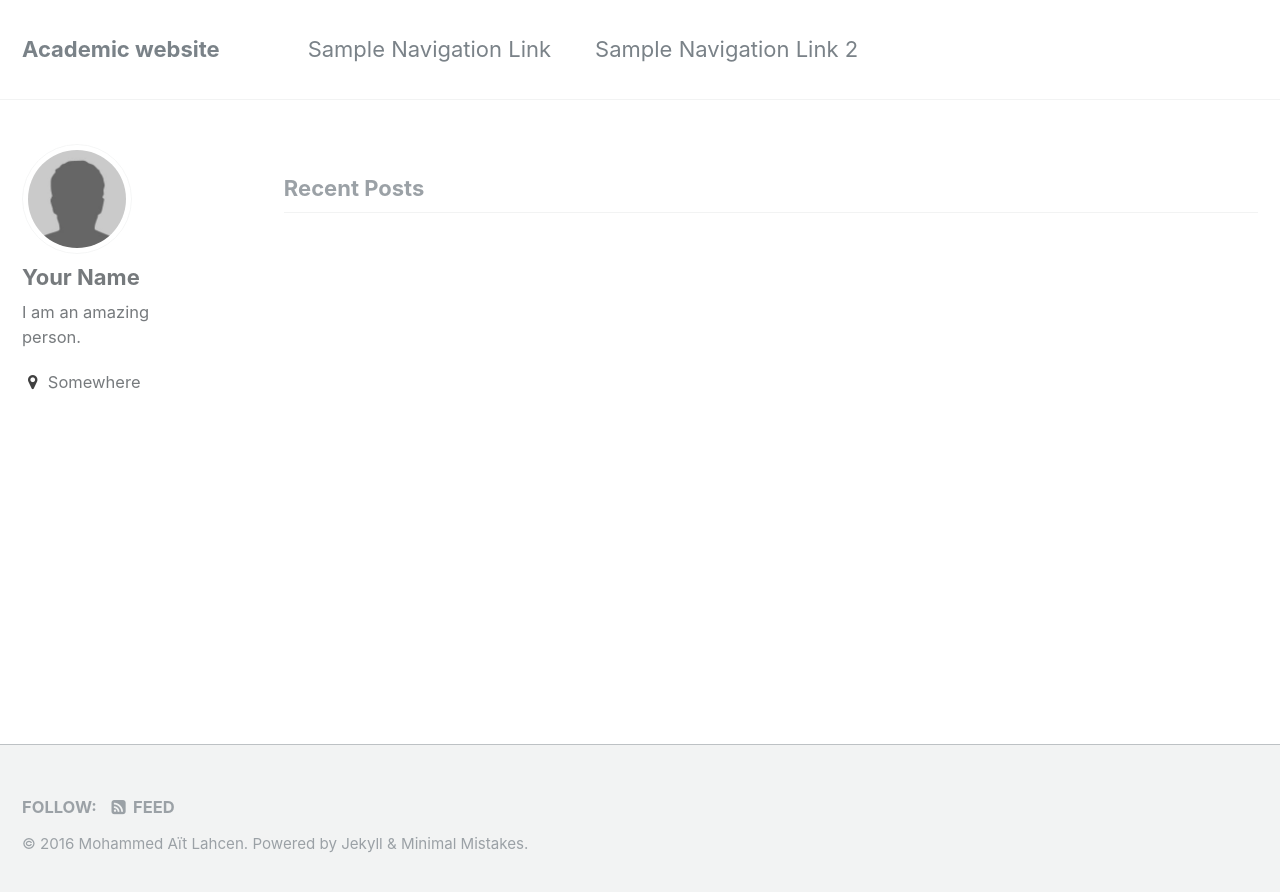
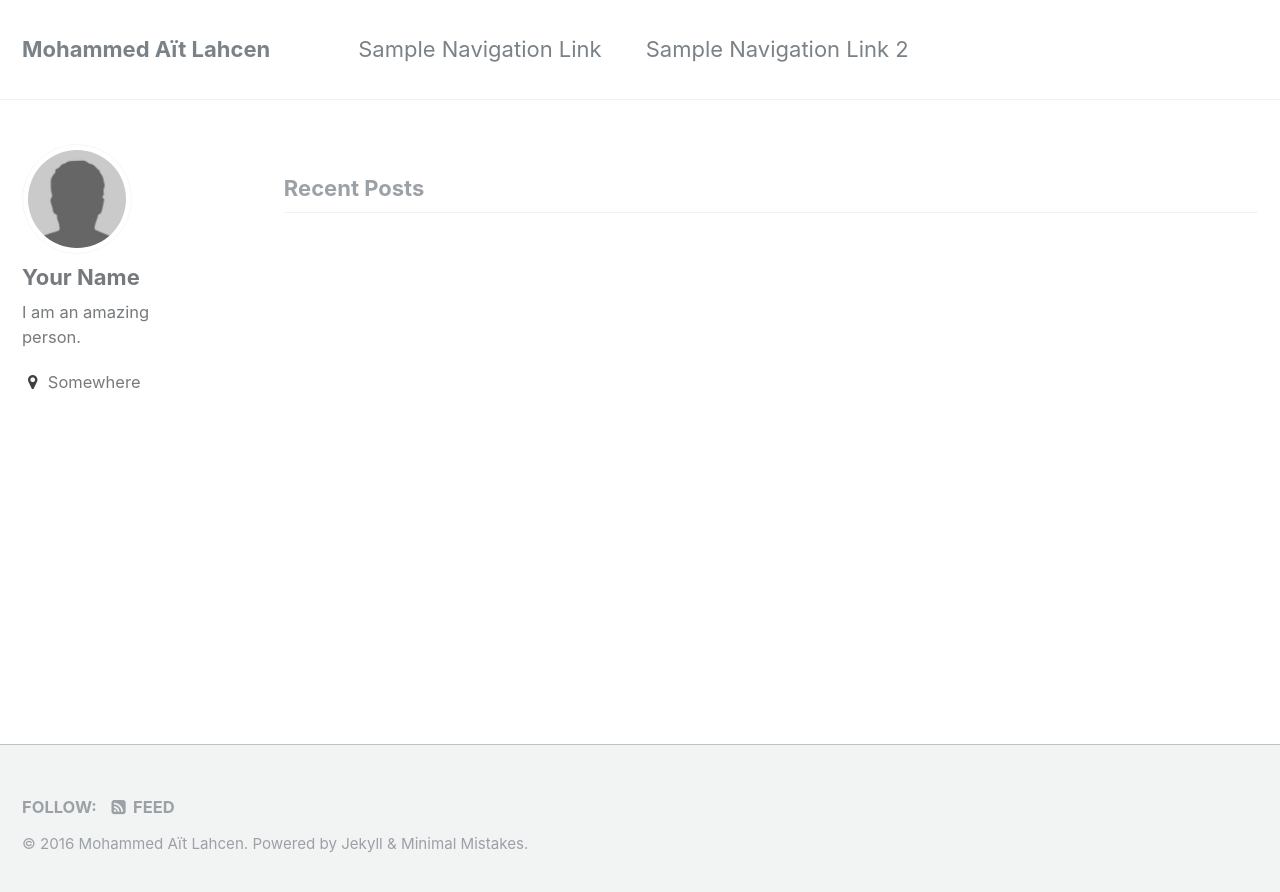
Before and after one commit to maitlahcen/maitlahcen.github.io, a Jekyll site: the page built from index.html, in a window 1280 px wide. Shown: the top 892 px of the page. Built offline with Jekyll 4.4.1, drawn with Linux system fonts in a browser that asks for light colours; the list of posts is cut into pages by our own code.

Commit message:
Update _config.yml

```diff
--- a/_config.yml
+++ b/_config.yml
@@ -7,10 +7,10 @@
 
 # Site Settings
 locale                   : "en"
-title                    : "Academic website"
+title                    : "Mohammed Aït Lahcen"
 title_separator          : "-"
 name                     : "Mohammed Aït Lahcen"
-description              : "My academic website"
+description              : "Academic website"
 url                      : https://maitlahcen.github.io
 baseurl                  : # the subpath of your site, e.g. "/blog"
 repository               : maitlahcen/maitlahcen.github.io
```
